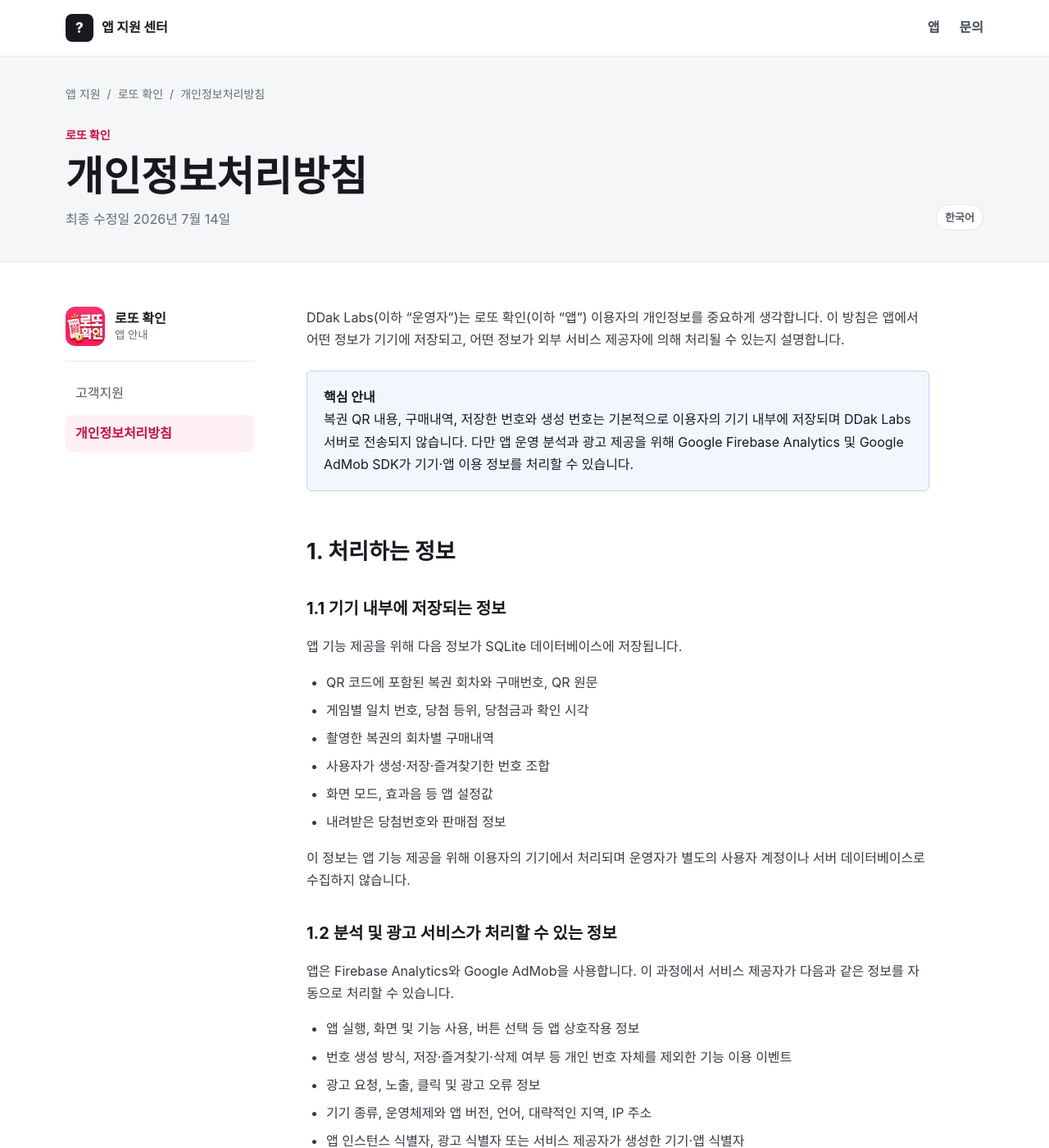
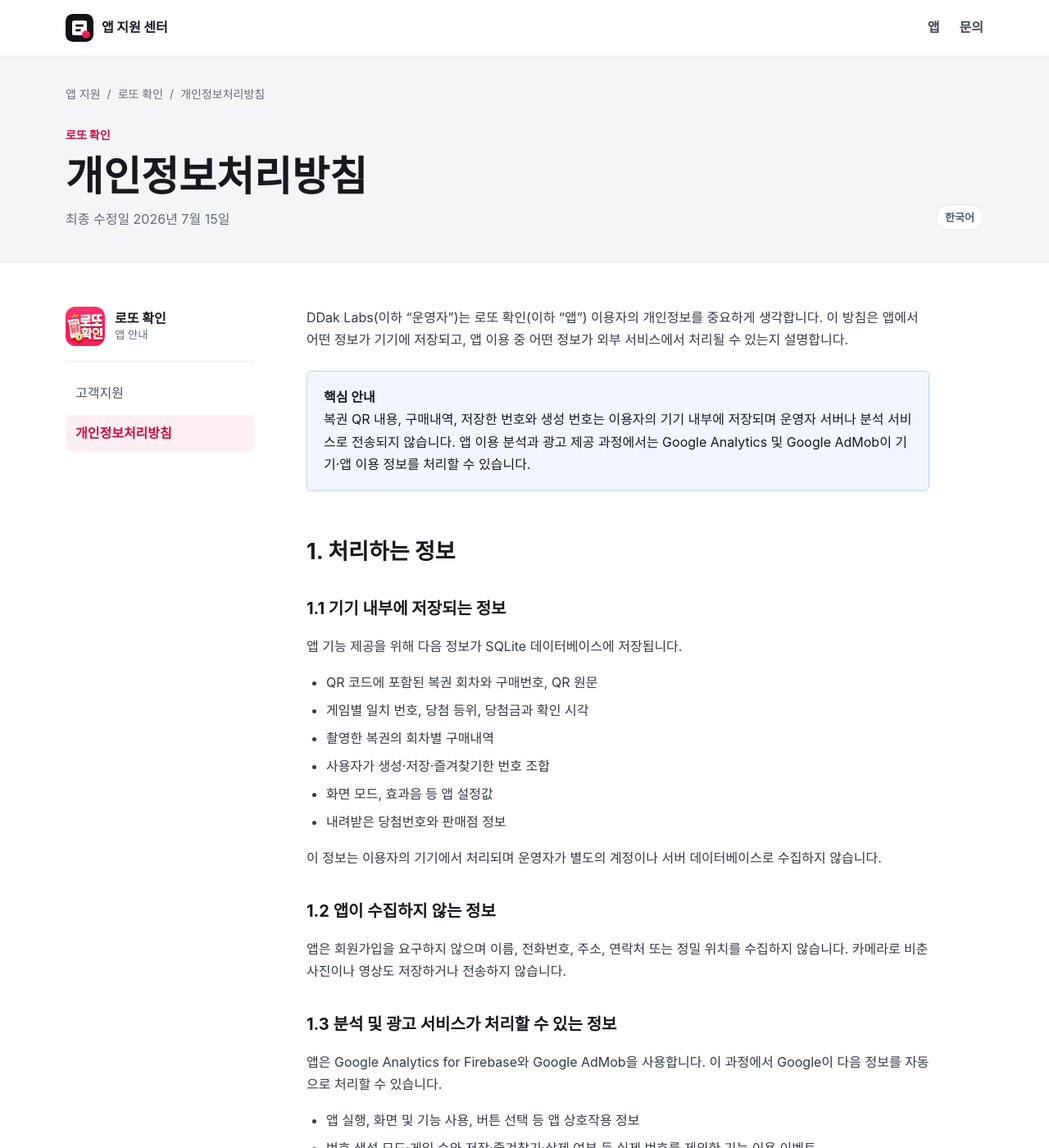
Before and after one commit to ddaklabs/ddaklabs.github.io, a Jekyll site: the page built from apps/lotto-check/privacy/ko-kr/index.md, in a window 1280 px wide and 1400 px high. Shown: the whole window at 82% size. Built offline with Jekyll 4.4.1, drawn with Linux system fonts in a browser that asks for light colours; some of the changed text lies outside the part shown.

Commit message:
Fix support site icon and refine privacy policy

```diff
--- a/_includes/header.html
+++ b/_includes/header.html
@@ -1,7 +1,7 @@
 <header class="site-header">
   <div class="site-shell header-inner">
     <a class="brand" href="{{ '/' | relative_url }}" aria-label="앱 지원 센터 홈">
-      <span class="brand-mark" aria-hidden="true">?</span>
+      <img class="brand-mark" src="{{ '/assets/images/site-icon.svg' | relative_url }}" alt="">
       <span>앱 지원 센터</span>
     </a>
     <nav class="site-nav" aria-label="주요 메뉴">
--- a/apps/lotto-check/privacy/ko-kr/index.md
+++ b/apps/lotto-check/privacy/ko-kr/index.md
@@ -1,7 +1,7 @@
 ---
 layout: document
 title: 개인정보처리방침
-description: 로또 확인 앱에서 처리되는 기기 내부 데이터와 Firebase Analytics, Google AdMob 등 제3자 서비스 이용 내용을 안내합니다.
+description: 로또 확인 앱의 기기 내부 데이터와 Google Analytics, Google AdMob 이용 내용을 안내합니다.
 locale: ko-KR
 locale_label: 한국어
 language_gateway_url: /apps/lotto-check/privacy/
@@ -13,14 +13,14 @@ document_type: privacy
 document_label: 개인정보처리방침
 support_url: /apps/lotto-check/support/ko-kr/
 privacy_url: /apps/lotto-check/privacy/ko-kr/
-updated_at: 2026년 7월 14일
+updated_at: 2026년 7월 15일
 ---
 
-DDak Labs(이하 “운영자”)는 로또 확인(이하 “앱”) 이용자의 개인정보를 중요하게 생각합니다. 이 방침은 앱에서 어떤 정보가 기기에 저장되고, 어떤 정보가 외부 서비스 제공자에 의해 처리될 수 있는지 설명합니다.
+DDak Labs(이하 “운영자”)는 로또 확인(이하 “앱”) 이용자의 개인정보를 중요하게 생각합니다. 이 방침은 앱에서 어떤 정보가 기기에 저장되고, 앱 이용 중 어떤 정보가 외부 서비스에서 처리될 수 있는지 설명합니다.
 
 <div class="callout">
   <strong>핵심 안내</strong><br>
-  복권 QR 내용, 구매내역, 저장한 번호와 생성 번호는 기본적으로 이용자의 기기 내부에 저장되며 DDak Labs 서버로 전송되지 않습니다. 다만 앱 운영 분석과 광고 제공을 위해 Google Firebase Analytics 및 Google AdMob SDK가 기기·앱 이용 정보를 처리할 수 있습니다.
+  복권 QR 내용, 구매내역, 저장한 번호와 생성 번호는 이용자의 기기 내부에 저장되며 운영자 서버나 분석 서비스로 전송되지 않습니다. 앱 이용 분석과 광고 제공 과정에서는 Google Analytics 및 Google AdMob이 기기·앱 이용 정보를 처리할 수 있습니다.
 </div>
 
 ## 1. 처리하는 정보
@@ -36,24 +36,28 @@ DDak Labs(이하 “운영자”)는 로또 확인(이하 “앱”) 이용자
 - 화면 모드, 효과음 등 앱 설정값
 - 내려받은 당첨번호와 판매점 정보
 
-이 정보는 앱 기능 제공을 위해 이용자의 기기에서 처리되며 운영자가 별도의 사용자 계정이나 서버 데이터베이스로 수집하지 않습니다.
+이 정보는 이용자의 기기에서 처리되며 운영자가 별도의 계정이나 서버 데이터베이스로 수집하지 않습니다.
 
-### 1.2 분석 및 광고 서비스가 처리할 수 있는 정보
+### 1.2 앱이 수집하지 않는 정보
 
-앱은 Firebase Analytics와 Google AdMob을 사용합니다. 이 과정에서 서비스 제공자가 다음과 같은 정보를 자동으로 처리할 수 있습니다.
+앱은 회원가입을 요구하지 않으며 이름, 전화번호, 주소, 연락처 또는 정밀 위치를 수집하지 않습니다. 카메라로 비춘 사진이나 영상도 저장하거나 전송하지 않습니다.
+
+### 1.3 분석 및 광고 서비스가 처리할 수 있는 정보
+
+앱은 Google Analytics for Firebase와 Google AdMob을 사용합니다. 이 과정에서 Google이 다음 정보를 자동으로 처리할 수 있습니다.
 
 - 앱 실행, 화면 및 기능 사용, 버튼 선택 등 앱 상호작용 정보
-- 번호 생성 방식, 저장·즐겨찾기·삭제 여부 등 개인 번호 자체를 제외한 기능 이용 이벤트
+- 번호 생성 모드·게임 수와 저장·즐겨찾기·삭제 여부 등 실제 번호를 제외한 기능 이용 이벤트
 - 광고 요청, 노출, 클릭 및 광고 오류 정보
-- 기기 종류, 운영체제와 앱 버전, 언어, 대략적인 지역, IP 주소
+- 기기 종류, 운영체제와 앱 버전, 언어, 대략적인 지역과 IP 주소
 - 앱 인스턴스 식별자, 광고 식별자 또는 서비스 제공자가 생성한 기기·앱 식별자
-- 오류, 성능과 진단 정보
+- 앱과 광고 SDK의 오류, 성능 및 진단 정보
 
-앱은 Firebase Analytics 이벤트에 복권 QR 원문이나 실제 구매번호를 포함하지 않습니다. 앱의 배너 광고 요청은 현재 비개인 맞춤 광고로 설정되어 있습니다.
+앱은 Analytics 이벤트에 복권 QR 원문, 구매번호 또는 생성된 실제 번호를 포함하지 않습니다. 배너 광고 요청은 현재 비개인 맞춤 광고로 설정되어 있지만, 광고 제공과 부정 이용 방지를 위한 기기 식별자와 네트워크 정보는 처리될 수 있습니다.
 
-### 1.3 고객지원 문의 정보
+### 1.4 고객지원 문의 정보
 
-이메일로 문의할 경우 이용자가 직접 제공한 이메일 주소, 휴대전화 기종, OS·앱 버전, 문의 내용과 첨부 이미지가 처리될 수 있습니다. 문의 시 복권 QR 원문이나 불필요한 개인정보를 보내지 마시기 바랍니다.
+이메일로 문의할 경우 이용자가 직접 제공한 이메일 주소, 휴대전화 기종, OS·앱 버전, 문의 내용과 첨부 이미지가 운영자와 이메일 서비스 제공자인 Google에 의해 처리될 수 있습니다. 문의 시 복권 QR 원문이나 불필요한 개인정보를 보내지 마시기 바랍니다.
 
 ## 2. 처리 목적
 
@@ -65,16 +69,21 @@ DDak Labs(이하 “운영자”)는 로또 확인(이하 “앱”) 이용자
 - 광고 제공, 광고 노출 측정과 부정 이용 방지
 - 오류 진단, 안정성 개선과 고객 문의 처리
 
-## 3. 외부 통신과 제3자 서비스
+## 3. 외부 서비스
 
 | 서비스 | 제공자 | 이용 목적 | 관련 정책 |
 | --- | --- | --- | --- |
-| Firebase Analytics | Google LLC | 앱 이용 분석 및 기능 개선 | [Google 개인정보처리방침](https://policies.google.com/privacy) |
+| Google Analytics for Firebase | Google LLC | 앱 이용 분석 및 기능 개선 | [Google 개인정보처리방침](https://policies.google.com/privacy) |
 | Google AdMob | Google LLC | 비개인 맞춤 광고 제공 및 광고 성과 측정 | [Google 광고 개인정보 보호](https://business.safety.google/privacy/) |
-| Cloudflare R2 | Cloudflare, Inc. | 공개 당첨번호·판매점 JSON 제공 | [Cloudflare 개인정보처리방침](https://www.cloudflare.com/privacypolicy/) |
-| 동행복권 웹사이트 | 동행복권 | 사용자가 선택한 경우 공식 결과 페이지 열기 | [동행복권 개인정보처리방침](https://www.dhlottery.co.kr/policy.do?method=privacy) |
+| Gmail | Google LLC | 고객지원 이메일 수신 및 답변 | [Google 개인정보처리방침](https://policies.google.com/privacy) |
 
-당첨번호와 판매점 데이터를 내려받는 네트워크 요청 과정에서 IP 주소, 요청 시각과 기기 네트워크 정보가 통신 사업자나 콘텐츠 제공 사업자에 의해 처리될 수 있습니다. 공식 결과 확인을 선택하면 앱 밖의 동행복권 웹사이트가 열리며 해당 사이트의 정책이 적용됩니다.
+운영자는 이용자의 개인정보를 판매하지 않습니다.
+
+### 공개 데이터와 외부 링크
+
+앱은 Cloudflare R2에서 공개 당첨번호와 판매점 데이터를 내려받습니다. 이 요청에는 웹 통신에 필요한 IP 주소와 요청 시각 같은 정보가 콘텐츠 제공 과정에서 처리될 수 있지만, 앱은 복권 QR 원문, 구매내역, 저장 번호 또는 생성 번호를 Cloudflare로 보내지 않습니다.
+
+사용자가 공식 결과 확인을 선택하면 시스템 브라우저에서 동행복권 웹사이트가 열립니다. 이후의 정보 처리는 해당 웹사이트의 개인정보처리방침이 적용됩니다.
 
 ## 4. 카메라 권한
 
@@ -84,29 +93,29 @@ DDak Labs(이하 “운영자”)는 로또 확인(이하 “앱”) 이용자
 
 - 기기 내부 정보는 앱이 설치된 동안 보관됩니다. 앱 삭제 또는 운영체제의 앱 데이터 삭제를 수행하면 구매내역, 생성 번호와 설정값이 함께 삭제되며 운영자는 이를 복구할 수 없습니다.
 - 개별 생성 번호는 앱에서 직접 삭제할 수 있습니다.
-- 분석·광고 정보는 Google의 정책과 서비스 설정에 따라 보관·삭제됩니다.
+- 분석·광고 정보는 Google의 서비스 설정과 정책에 따라 보관·삭제됩니다.
 - 고객지원 이메일은 문의 처리와 이력 확인을 위해 처리 완료 후 최대 1년간 보관한 뒤 삭제합니다. 법령상 보존 의무가 있는 경우에는 해당 기간 동안 보관할 수 있습니다.
 
-분석 또는 광고와 관련한 정보 삭제 요청은 아래 연락처로 접수할 수 있습니다. 운영자가 직접 식별하거나 보유하지 않는 정보는 서비스 제공자의 절차를 안내할 수 있습니다.
+분석 또는 광고 정보의 삭제 요청은 아래 연락처로 접수할 수 있습니다. 운영자가 직접 식별하거나 보유하지 않는 정보는 서비스 제공자의 절차를 안내할 수 있습니다.
 
 ## 6. 이용자의 선택과 권리
 
 이용자는 다음 방법으로 정보 처리에 관한 선택권을 행사할 수 있습니다.
 
 - 시스템 설정에서 카메라 권한 해제
-- 기기 또는 Google 광고 설정에서 광고 맞춤설정 관리
+- 기기 또는 Google 광고 설정에서 광고 관련 선택 관리
 - 앱 삭제 또는 앱 데이터 삭제를 통한 로컬 정보 삭제
 - 개인정보 열람, 정정, 삭제, 처리정지와 문의 요청
 
 앱은 회원가입 기능을 제공하지 않으므로 운영자가 이용자를 직접 식별할 수 있는 계정 정보를 보유하지 않습니다.
 
-## 7. 아동의 개인정보
+## 7. 안전성 확보
 
-앱은 아동을 대상으로 설계된 서비스가 아니며, 운영자는 아동의 개인정보를 의도적으로 수집하지 않습니다. 법정대리인이 아동의 정보가 처리되었다고 판단하는 경우 운영자에게 문의할 수 있습니다.
+앱의 외부 통신은 HTTPS를 사용합니다. 운영자는 Analytics 이벤트에 복권 QR 원문과 실제 번호가 포함되지 않도록 제한하고, 고객지원 정보는 문의 처리에 필요한 범위에서만 접근합니다.
 
 ## 8. 국외 처리 가능성
 
-Google과 Cloudflare 등 외부 서비스 제공자는 대한민국 외 지역의 서버에서 정보를 처리할 수 있습니다. 처리되는 항목, 목적과 보유 방식은 각 서비스 제공자의 개인정보처리방침과 계약상 보호조치에 따릅니다.
+Google의 Analytics, AdMob과 Gmail은 미국을 포함한 대한민국 외 지역의 서버에서 정보를 처리할 수 있습니다. 처리되는 항목, 목적과 보유 방식은 Google의 개인정보처리방침과 서비스 설정에 따릅니다.
 
 ## 9. 개인정보 보호 문의
 
@@ -119,5 +128,5 @@ Google과 Cloudflare 등 외부 서비스 제공자는 대한민국 외 지역
 
 법령, 앱 기능 또는 외부 서비스가 변경되면 이 방침도 수정될 수 있습니다. 중요한 변경이 있는 경우 앱 또는 이 페이지를 통해 알리며, 변경된 방침은 페이지에 표시된 시행일부터 적용됩니다.
 
-- 공고일: 2026년 7월 14일
-- 시행일: 2026년 7월 14일
+- 공고일: 2026년 7월 15일
+- 시행일: 2026년 7월 15일
--- a/assets/css/main.css
+++ b/assets/css/main.css
@@ -33,7 +33,7 @@ h1, h2, h3, strong { word-break: keep-all; }
 .site-header { position: sticky; top: 0; z-index: 20; border-bottom: 1px solid rgba(228, 231, 236, .86); background: rgba(255,255,255,.94); backdrop-filter: blur(14px); }
 .header-inner { min-height: 68px; display: flex; align-items: center; justify-content: space-between; gap: 24px; }
 .brand { display: inline-flex; align-items: center; gap: 10px; text-decoration: none; font-weight: 800; }
-.brand-mark { width: 34px; height: 34px; display: grid; place-items: center; border-radius: 8px; color: #fff; background: var(--ink); font-size: 17px; }
+.brand-mark { width: 34px; height: 34px; border-radius: 8px; }
 .site-nav { display: flex; align-items: center; gap: 24px; }
 .site-nav a { color: #424751; text-decoration: none; font-weight: 650; }
 .site-nav a:hover { color: var(--brand); }
@@ -44,8 +44,7 @@ h1, h2, h3, strong { word-break: keep-all; }
 .home-hero h1 { margin: 0; max-width: 720px; font-size: clamp(40px, 6vw, 72px); line-height: 1.08; }
 .home-hero p.hero-copy { margin: 24px 0 0; max-width: 620px; color: var(--muted); font-size: 19px; }
 .hero-symbol { aspect-ratio: 1; max-width: 320px; justify-self: end; display: grid; place-items: center; border: 1px solid #d9dde5; background: #fff; border-radius: 8px; }
-.hero-symbol span { font-size: 120px; font-weight: 900; line-height: 1; }
-.hero-symbol i { position: absolute; width: 22px; height: 22px; border-radius: 50%; background: var(--brand); transform: translate(72px,-72px); }
+.hero-symbol img { width: 58%; height: auto; }
 
 .section { padding-block: 72px; }
 .section-header { display: flex; justify-content: space-between; align-items: end; gap: 24px; margin-bottom: 28px; }
@@ -127,8 +126,6 @@ h1, h2, h3, strong { word-break: keep-all; }
   .site-nav { gap: 16px; }
   .home-hero-inner { min-height: 0; grid-template-columns: 1fr; gap: 40px; padding-block: 54px; }
   .hero-symbol { width: 180px; justify-self: start; }
-  .hero-symbol span { font-size: 74px; }
-  .hero-symbol i { width: 16px; height: 16px; transform: translate(46px,-48px); }
   .section { padding-block: 52px; }
   .section-header { display: block; }
   .section-header p { margin-top: 8px; }
```
Also changed, not shown: index.md (+3 -1 lines).
